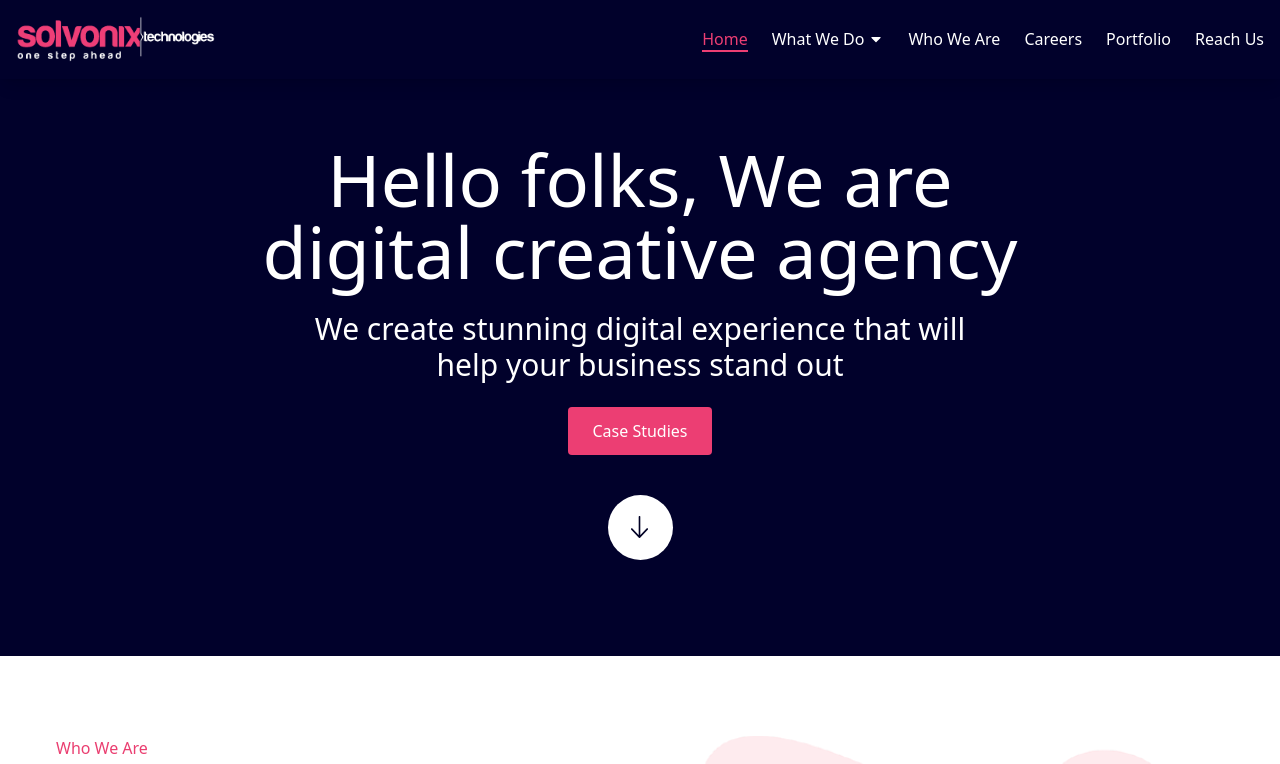
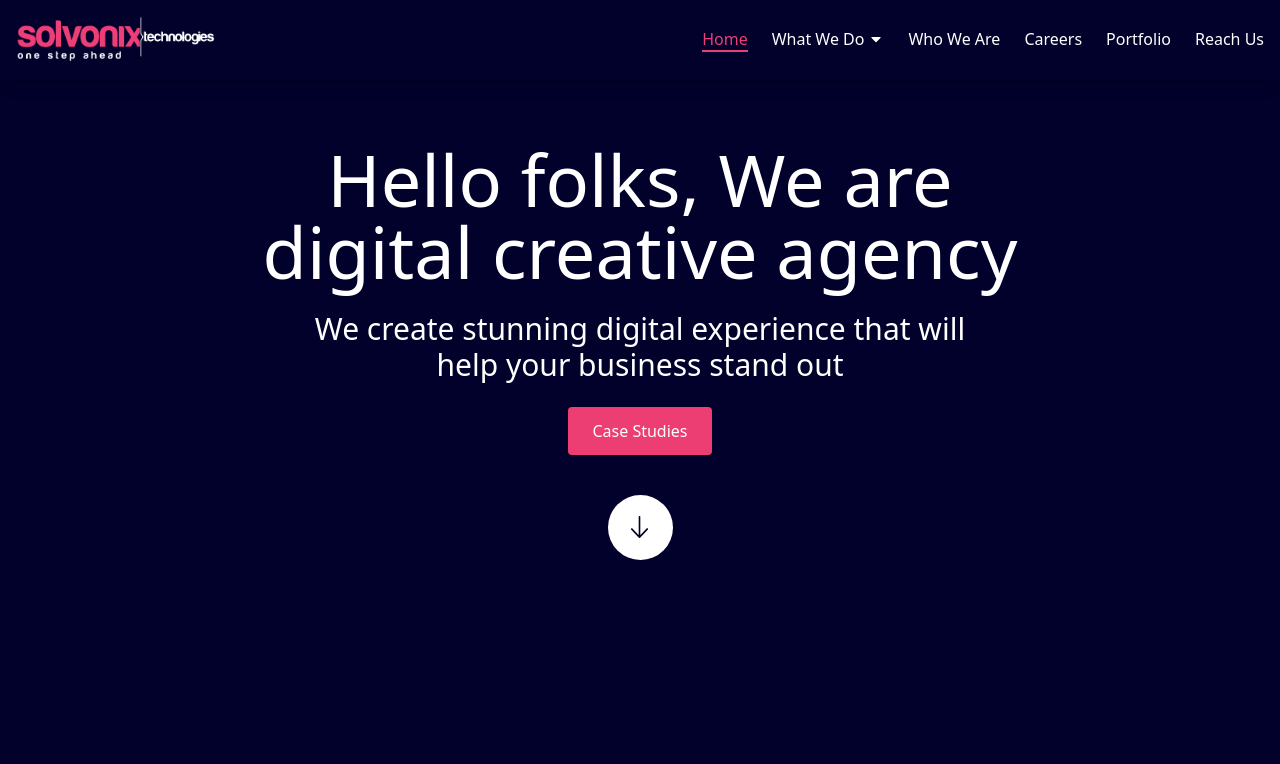
Before and after one commit to GopalSaini0407/solvonix-react, a React (Vite) app: page / in a window 1280 px wide. Shown: the top 764 px of the page. Built offline with nearby package versions, Linux system fonts and the light colour scheme.

Commit message:
set proper header with 100vh in desktop

```diff
--- a/src/components/Header.jsx
+++ b/src/components/Header.jsx
@@ -1,12 +1,17 @@
 import React from 'react'
+import { useLocation } from 'react-router-dom';
 import Navbar from './Navbar';
 import HeaderBottom from './HeaderBottom';
+
 export default function Header() {
+  const location = useLocation();
+  const isHome = location.pathname === '/';
+
   return (
-    <header className='bg-[#01012B] pb-20'>
-        <div className='max-w-[1200px] mx-auto'>
+    <header className={`bg-[#01012B] pb-20 ${isHome ? 'home' : ''}`}>
+      <div className='max-w-[1200px] mx-auto'>
         <HeaderBottom/>
-        </div>
+      </div>
     </header>
   )
 }
--- a/src/index.css
+++ b/src/index.css
@@ -5,19 +5,10 @@
 @import "tailwindcss";
 
 
-/* .about-whychoose ul li::after {
-  background: url(../images/choose_listicon.jpg) left top no-repeat;
-  position: absolute;
-  left: 5px;
-  top: 14px;
-  content: "";
-  width: 9px;
-  height: 9px;
-} */
-
-
-
-
+header.home
+{
+  min-height:100vh;
+}
 
 
 /* navbar */
@@ -294,6 +285,12 @@ color: #fff;
       width: 50px;
       height: 50px;
   }
+
+  header.home
+  {
+    min-height:100%;
+  }
+
 }
 
 
```
Also changed, not shown: 1 other file (tests, documents, lock files or other folders).
